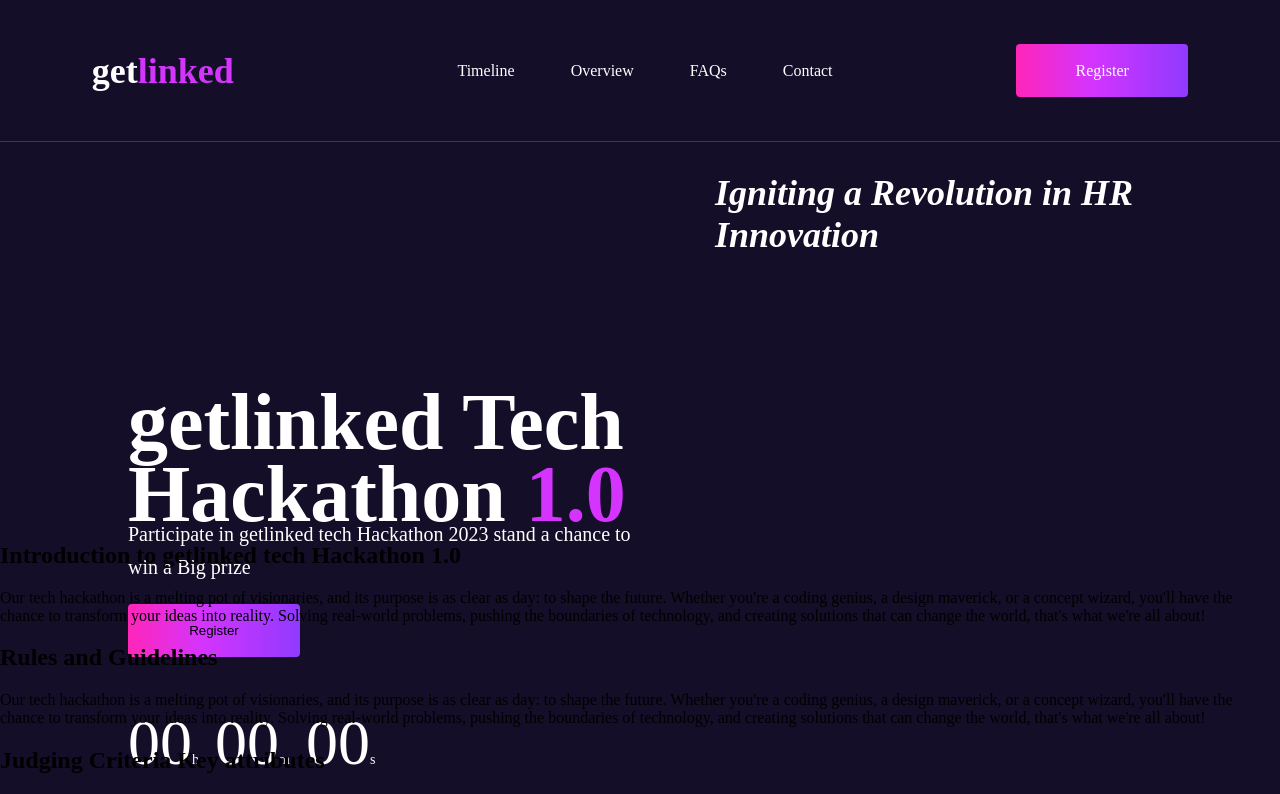
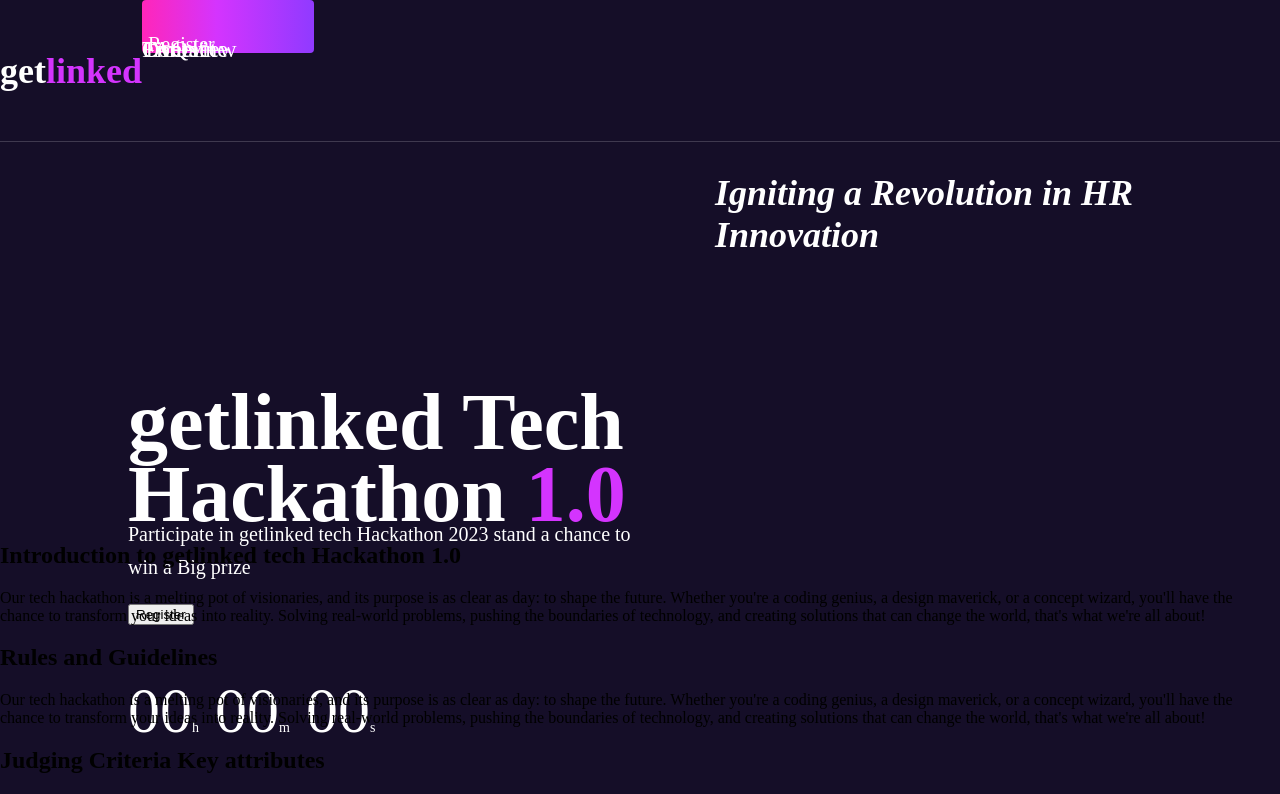
Before and after one commit to Ciamuthama/GetLinkedAiHackathon, a React (Vite) app: page / in a window 1280 px wide. Shown: the top 794 px of the page. Built offline with nearby package versions, Linux system fonts and the light colour scheme.

Commit message:
added more styles to the navigation component

```diff
--- a/src/components/navigation.css
+++ b/src/components/navigation.css
@@ -1,4 +1,4 @@
-.navigation{
+.navigation {
   width: 100%;
   height: 141px;
   flex-shrink: 0;
@@ -6,9 +6,8 @@ display: flex;
   flex-direction: row;
   justify-content: space-around;
   align-items: center;
-border-bottom: 1px solid  rgba(255, 255, 255, 0.18);
+  border-bottom: 1px solid rgba(255, 255, 255, 0.18);
 }
-
 
 .getlinked {
   color: #fff;
@@ -26,42 +25,38 @@ border-bottom: 1px solid  rgba(255, 255, 255, 0.18);
   font-style: normal;
   font-weight: 700;
   line-height: normal;
-
 }
 
-.unorderlist{
-  gap:56px;
-  display: flex inline;
-
-
+.main_nav {
+  width: 100%;
+  height: 100%;
+  position: "relative";
+  display: inline-flex;
+  flex-direction: row;
+  gap: 56px;
 }
 
-.unorderlist li {
-  color: #fff;
-  /*font-family: Montserrat; */
-  font-size: 16px;
-  font-style: normal;
+.main_nav h2 {
+  top: 16px;
+  position: absolute;
+  color: white;
+  font-size: 16;
+  font-family: Montserrat;
   font-weight: 400;
-  line-height: normal;
-  list-style-type:none;
-
-
+  word-wrap: break-word;
 }
 
-button{
+.button_nav {
   width: 172px;
   height: 53px;
   flex-shrink: 0;
   border-radius: 4px;
   border-width: 0;
-background: linear-gradient(270deg, #903AFF 0%, #D434FE 56.42%, #FF26B9 99.99%, #FE34B9 100%);
+  background: linear-gradient(
+    270deg,
+    #903aff 0%,
+    #d434fe 56.42%,
+    #ff26b9 99.99%,
+    #fe34b9 100%
+  );
 }
-
-.register{
-  color: #FFF;
-font-family: Montserrat;
-font-size: 16px;
-font-style: normal;
-font-weight: 400;
-line-height: normal;
-}
--- a/src/components/navigation.jsx
+++ b/src/components/navigation.jsx
@@ -4,19 +4,21 @@ import "./navigation.css";
 
 export default function Navigation() {
   return (
-    <div className='navigation'>
-          <div>
-              <p className="getlinked">get<span className="linked">linked</span></p>
+    <div className="navigation">
+      <div>
+        <p className="getlinked">
+          get<span className="linked">linked</span>
+        </p>
       </div>
-      <ul className="unorderlist">
-        <li>Timeline</li>
-        <li>Overview</li>
-        <li>FAQs</li>
-        <li>Contact</li>
-          </ul>
-          <button className="containerRegister">
-              <p className='register'>Register</p>
-          </button>
+      <div className="main_nav">
+        <h2>Timeline</h2>
+        <h2>Overview</h2>
+        <h2>FAQs</h2>
+        <h2>Contact</h2>
+        <button className='button_nav'>
+          <h2>Register</h2>
+        </button>
+      </div>
     </div>
   );
 }
```
Lines whose indentation alone changed are shown as unchanged.
